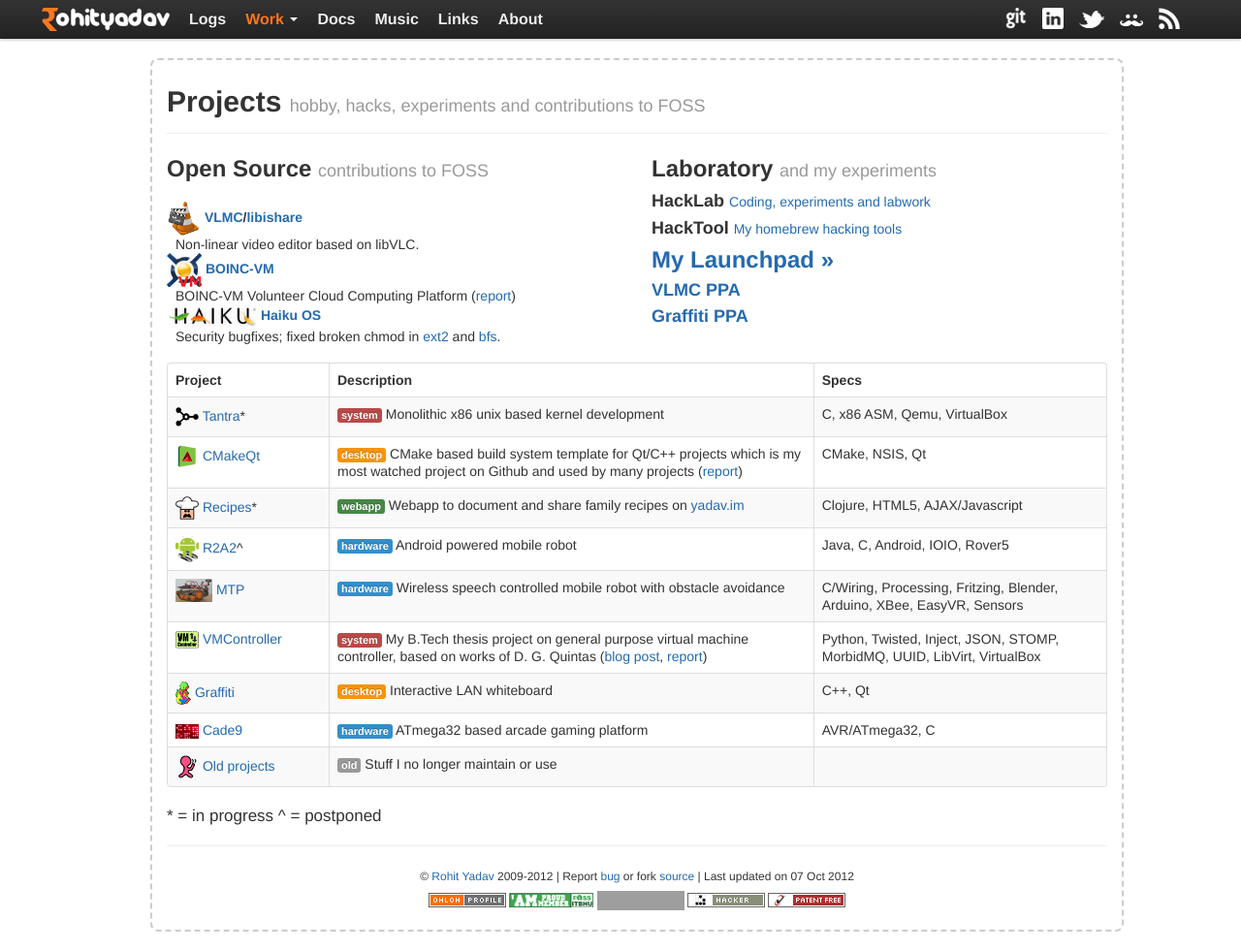
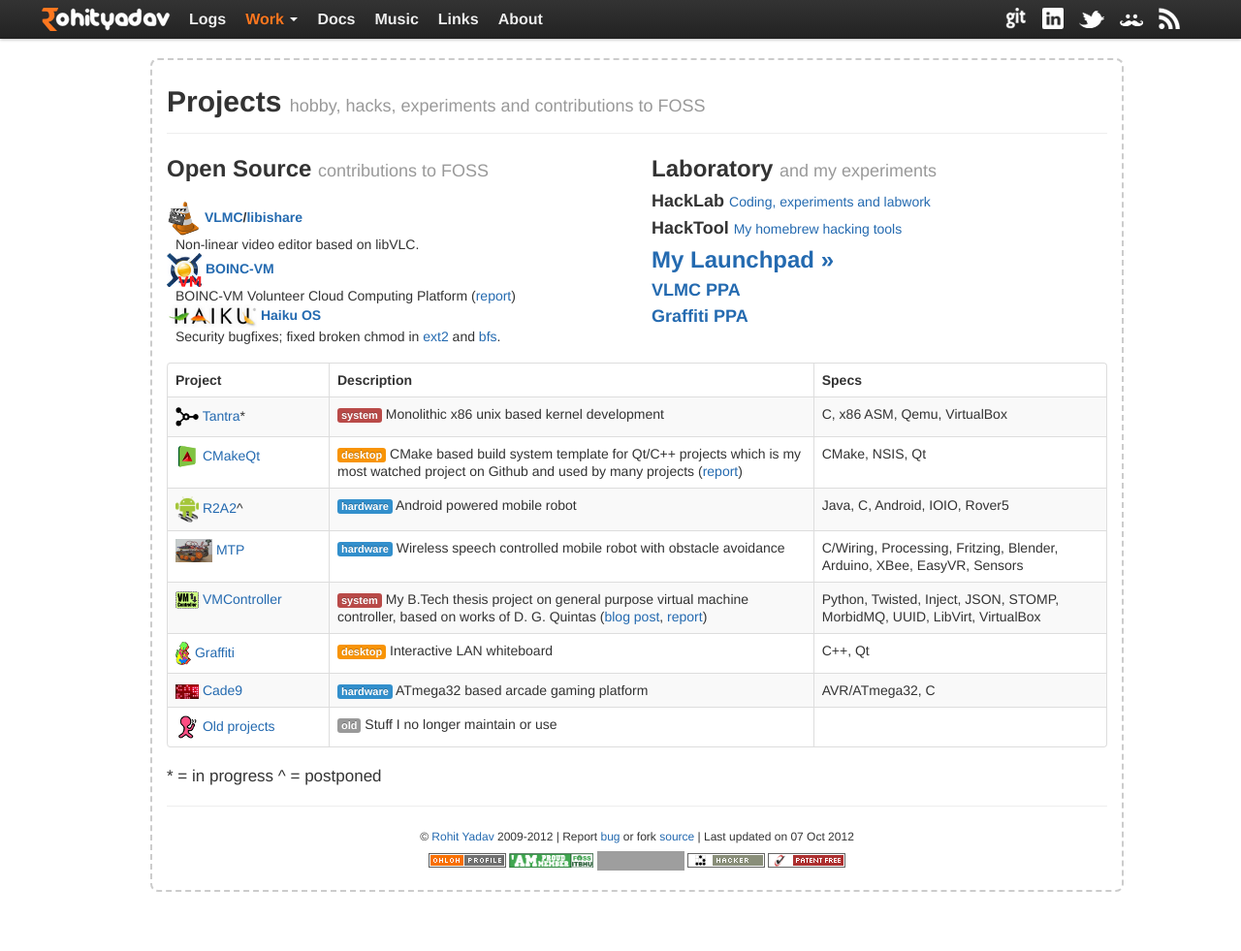
Before and after one commit to rohityadavcloud/rohityadavcloud.github.io, a Jekyll site: the page built from projects/index.markdown, in a window 1280 px wide and 981 px high. Shown: the whole window at 97% size. Built offline with Jekyll 4.4.1, drawn with Linux system fonts in a browser that asks for light colours; Markdown is read by kramdown in place of the engine named in the settings; comment, search, counter and statistics services are not loaded; grey boxes are pictures that could not be loaded.

Commit message:
Remove project that never got started really

```diff
--- a/projects/index.markdown
+++ b/projects/index.markdown
@@ -50,11 +50,6 @@
       <td>CMake, NSIS, Qt</td>
     </tr>
     <tr>
-      <td><img src="/images/projects/recipes-small.png"> <a href="https://github.com/bhaisaab/recipes">Recipes</a>*</td>
-      <td><span class="label label-success">webapp</span> Webapp to document and share family recipes on <a href="http://yadav.im">yadav.im</a></td>
-      <td>Clojure, HTML5, AJAX/Javascript</td>
-    </tr>
-    <tr>
       <td><img src="/images/projects/r2a2-small.png"> <a href="/projects/r2a2">R2A2</a>^</td>
       <td><span class="label notice">hardware</span> Android powered mobile robot</td>
       <td>Java, C, Android, IOIO, Rover5</td>
```
